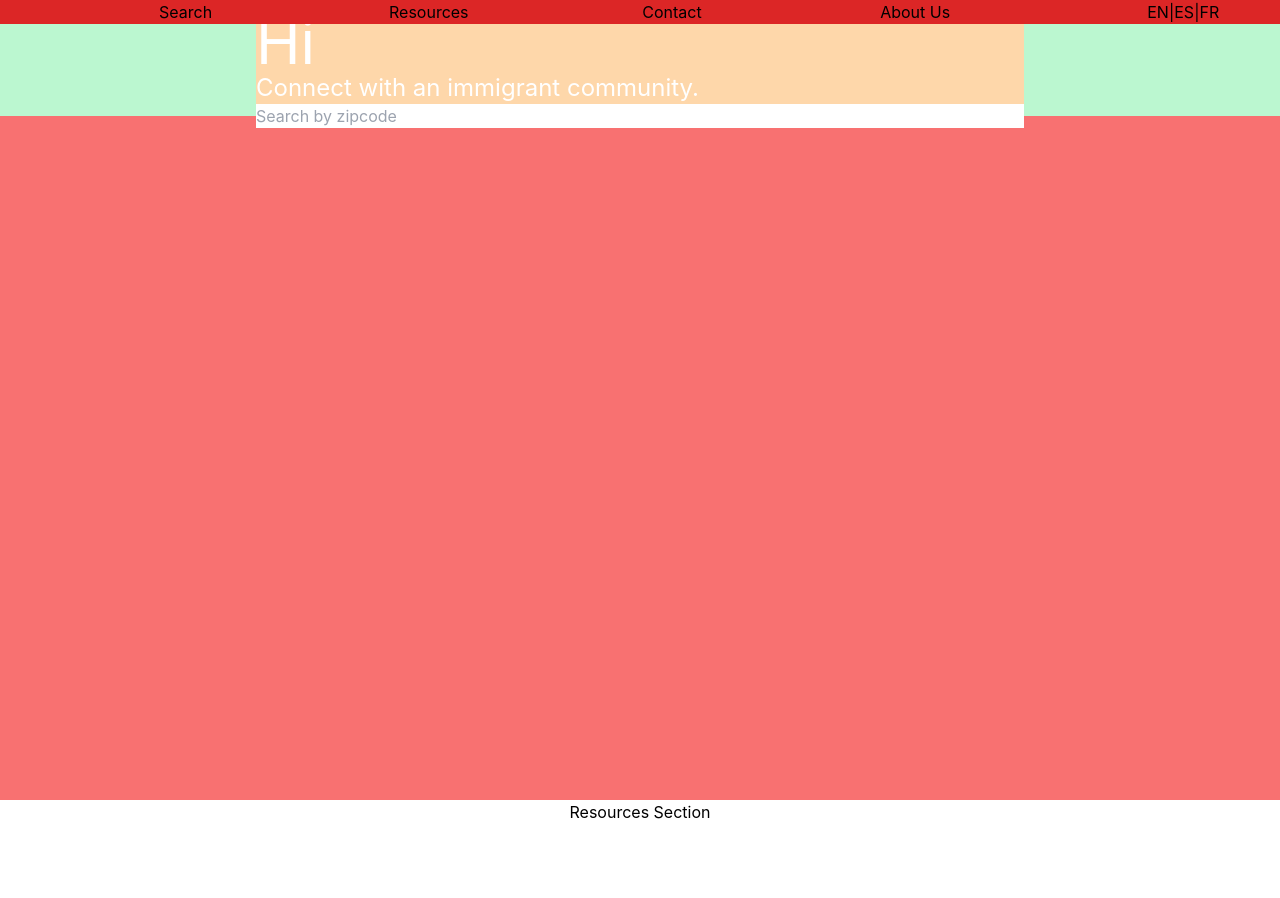
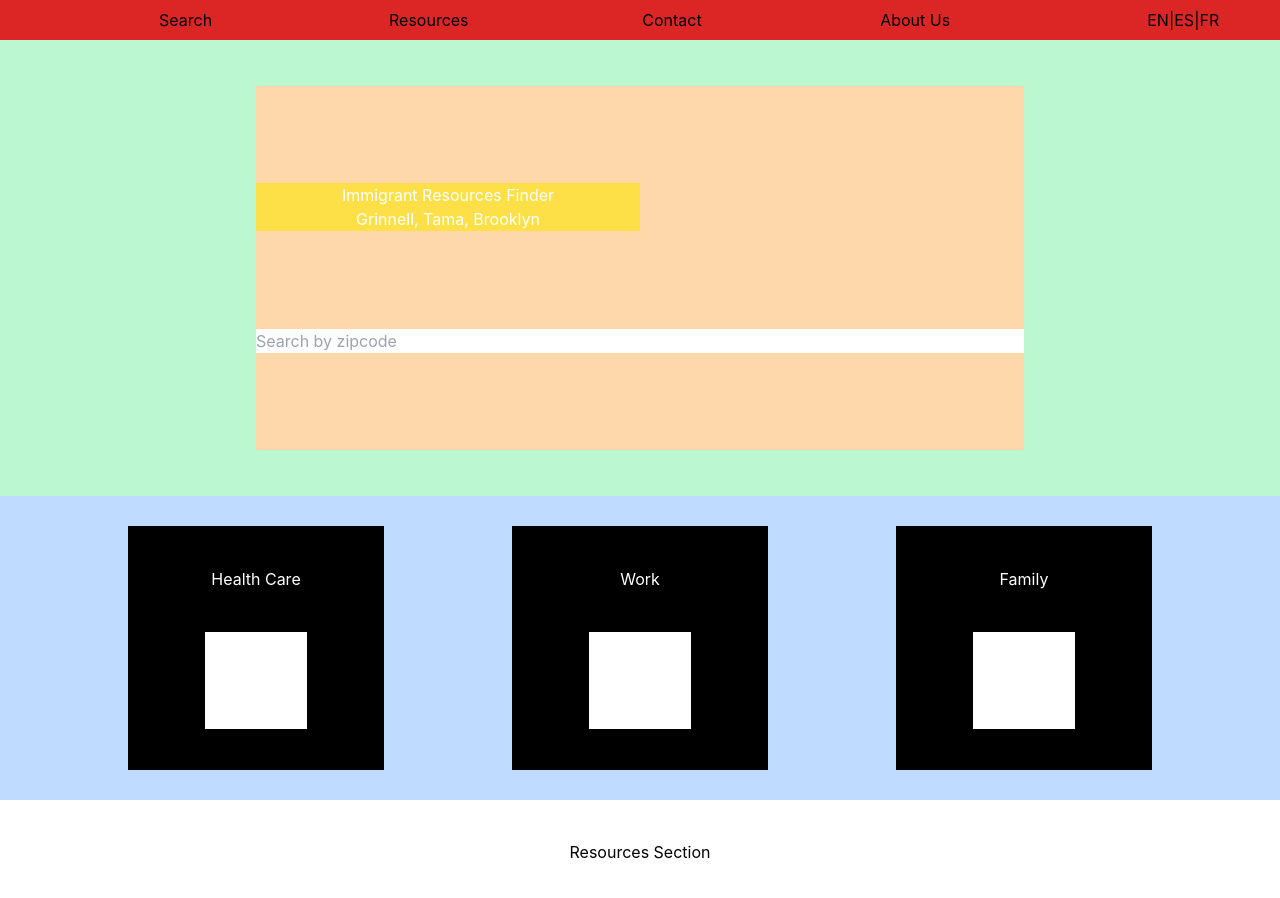
Before and after one commit to FrickTob/SparkChallenge, a React (Create React App) app: page / in a window 1280 px wide. Shown: the top 898 px of the page. Built offline with nearby package versions, Linux system fonts and the light colour scheme.

Commit message:
Search Page Outline

```diff
--- a/src/components/AboutUsSection.tsx
+++ b/src/components/AboutUsSection.tsx
@@ -1,10 +1,9 @@
 import React from 'react'
-import HeaderHeight from '../constants'
 
 const AboutUsSection = () => {
   return (
     <div id='aboutUsSection' className='h-screen'>
-      <div className={`h-[${HeaderHeight}vh]`}></div>
+      <div className={`h-[5vh]`}></div>
       About Us
     </div>
   )
--- a/src/components/Header.tsx
+++ b/src/components/Header.tsx
@@ -1,5 +1,4 @@
 import React from 'react'
-import HeaderHeight from '../constants'
 
 interface HeaderProps {
   scrollToElement: (elementID : string) => void
@@ -10,7 +9,7 @@ const Header : React.FC<HeaderProps> = ({scrollToElement}) => {
 
 
   return (
-    <div className={`flex flex-row fixed left-0 right-0 h-[${HeaderHeight}vh] pl-[5%] bg-red-600`}>
+    <div className={`flex flex-row fixed left-0 right-0 h-[5vh] pl-[5%] bg-red-600`}>
       {headerTitles.map((title) =>
         <div onClick={() => scrollToElement(title)} className='w-1/5 grid items-center hover:font-bold hover:cursor-pointer'>{title}</div>
       )}
--- a/src/components/ResourcesSection.tsx
+++ b/src/components/ResourcesSection.tsx
@@ -1,9 +1,8 @@
 import React from 'react'
-import HeaderHeight from '../constants'
 const ResourcesSection = () => {
   return (
     <div id="resourcesSection" className='h-screen'>
-      <div className={`h-[${HeaderHeight}vh]`}></div>
+      <div className={`h-[5vh]`}></div>
       Resources Section
     </div>
   )
--- a/src/components/SearchSection.tsx
+++ b/src/components/SearchSection.tsx
@@ -1,29 +1,39 @@
 import React from 'react'
-import HeaderHeight from '../constants'
 import Header from './Header'
 
 const SearchSection = () => {
   const greetingText = "Hi"
+  const titleText = "Immigrant Resources Finder"
+  const locations = "Grinnell, Tama, Brooklyn"
   const searchPlaceHolderText = "Search by zipcode"
 
-  const totalSpace = 100 - HeaderHeight
-  const searchSectionPercent = 70
-  const categoriesSectionPercent = 30
+  const resourceButtons = ["Health Care", "Work", "Family"]
+
+  const searchSectionPercent = "70"
+  const categoriesSectionPercent = "30"
   return (
-    <div id='searchSection' className='w-full h-[100vh] bg-red-400 text-white'>
-      <div className={`h-[${HeaderHeight}vh]`}></div>
-      <div className={`w-full h-[${100 - HeaderHeight}vh] bg-orange-300`}>
-        <div className={`h-[${searchSectionPercent}%] grid place-items-center bg-green-200`}>
-          <div className='w-3/5 h-4/5 bg-orange-200 flex flex-col justify-between'>
-            <h2 className='text-6xl w-fit'>{greetingText}</h2>
-            <h4 className='text-2xl w-fit'>Connect with an immigrant community.</h4>
+    <div id='searchSection' className='w-full h-[100vh] bg-red-400 text-white flex flex-col'>
+      <div className={`h-[5vh]`}></div>
+      <div className={`w-full flex-1 bg-orange-300`}>
+        <div className={`h-3/5 grid place-items-center bg-green-200`}>
+          <div className='w-3/5 h-4/5 bg-orange-200 flex flex-col justify-evenly'>
+            <div className='w-1/2  bg-yellow-300'>
+            <h1>{titleText}</h1>
+            <p>{locations}</p>
+            </div>
+            <div>
             <input type='search' className='w-full text-slate-400' placeholder={searchPlaceHolderText} />
+            </div>
           </div>
         </div>
-        <div className={`h-[${categoriesSectionPercent}%] bg-blue-200`}>
-
+        <div className={`h-2/5 bg-blue-200 flex justify-evenly items-center`}>
+          {resourceButtons.map((categoryName) =>
+            <div className='w-1/5 h-4/5 bg-black flex flex-col justify-evenly items-center'>
+              <h2>{categoryName}</h2>
+              <p className='w-2/5 h-2/5 bg-white'>Category Image</p>
+            </div>
+          )}
         </div>
-
       </div>
     </div>
   )
--- a/src/constants.tsx
+++ /dev/null
@@ -1,4 +0,0 @@
-const HeaderHeight = 10;
-
-
-export default HeaderHeight;
```
